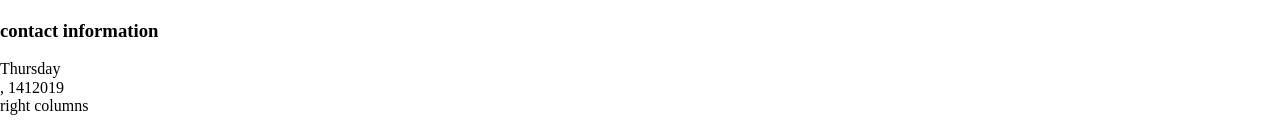
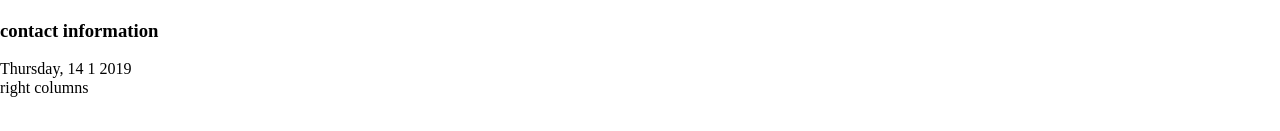
Before and after one commit to erospereira/erospereira.github.io, a plain HTML site: page lesson-6/preston-6.html in a window 1280 px wide. Shown: the part 966-1097 px from the top of the page. Drawn offline with nearby package versions, Linux system fonts and the light colour scheme.

Commit message:
spaces in function

```diff
--- a/lesson-6/preston-6.html
+++ b/lesson-6/preston-6.html
@@ -69,8 +69,8 @@
 
     <footer>
             <h3>contact information</h3>
-            <div id="weekday"> weeday</div>
-            <div id="date">date</div>
+            <div id="date">weekday</div>
+
             <div>right columns</div>
             <img>
             <script src="scripts/currentdate.js">
--- a/lesson-6/scripts/currentdate.js
+++ b/lesson-6/scripts/currentdate.js
@@ -10,7 +10,7 @@ function myFunction() {
     weekday[6] = "Saturday";
 
     var n = weekday[d.getDay()];
-    document.getElementById("weekday").innerHTML = n;
-    document.getElementById("date").innerHTML = ", " + d.getDate() + d.getMonth() + d.getFullYear();
+    document.getElementById("date").innerHTML = n + ", " + d.getDate() + " " + d.getMonth() + " " + d.getFullYear();
+
   }
   myFunction();
```
